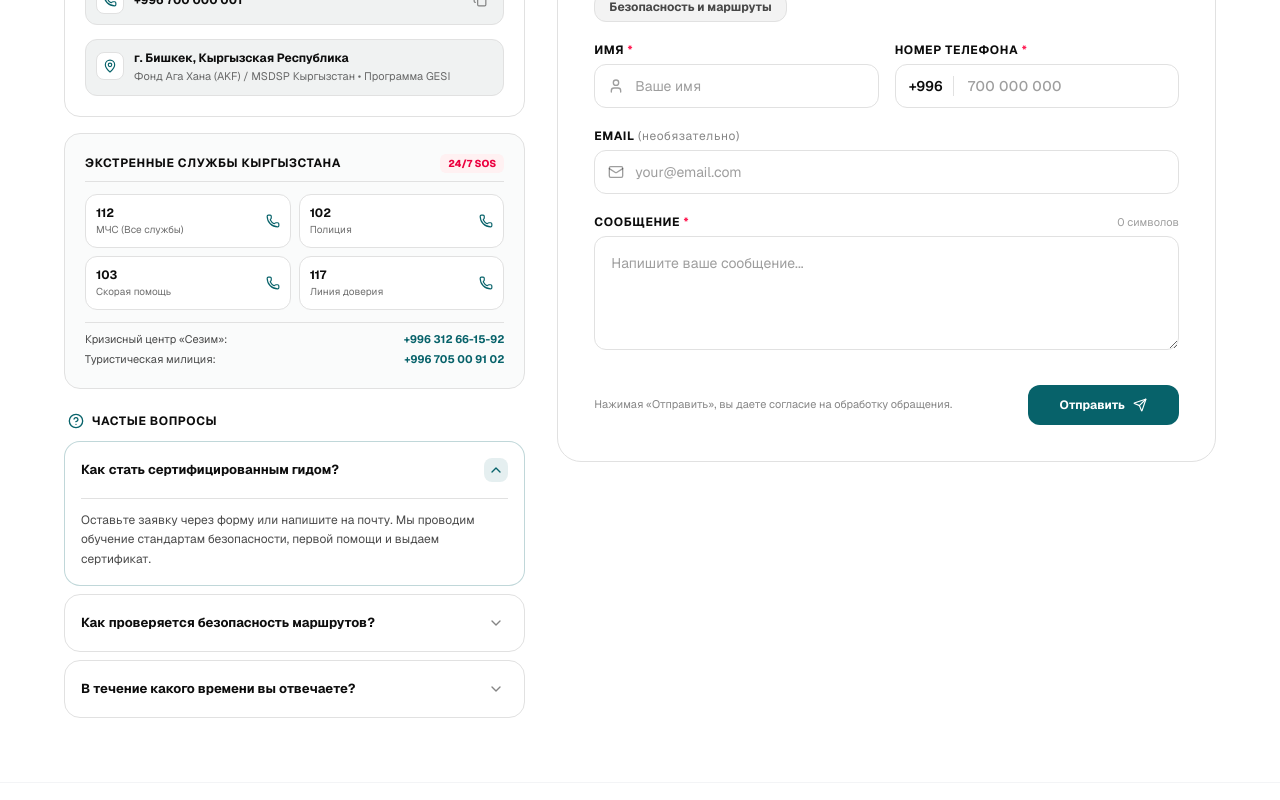
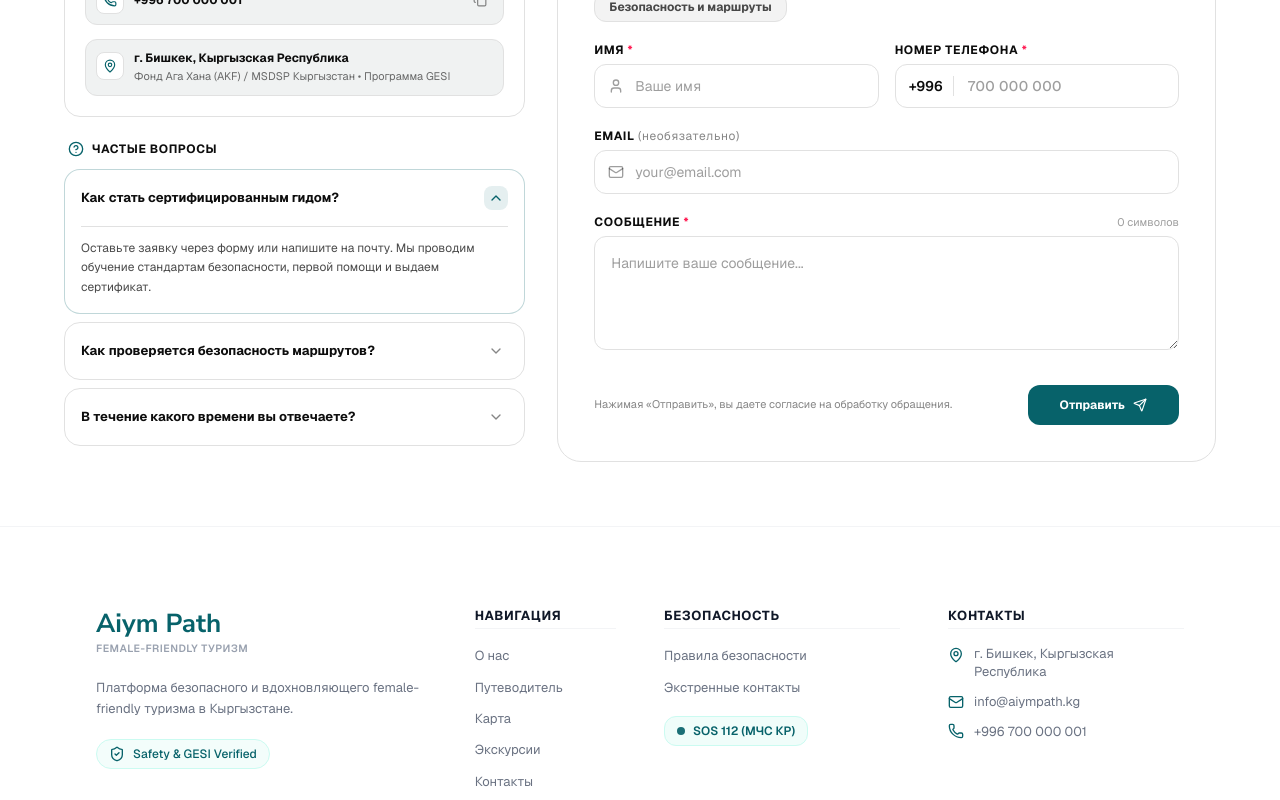
Before and after one commit to Evools/Aiym-Path, a Next.js app: page /contacts in a window 1280 px wide. Shown: the part 680-1480 px from the top of the page. Built offline with nearby package versions, Linux system fonts and the light colour scheme.

Commit message:
refactor: remove emergency contacts section from the contacts page

```diff
--- a/app/contacts/page.tsx
+++ b/app/contacts/page.tsx
@@ -181,79 +181,6 @@ export default function ContactsPage() {
                     <p className="text-[11px] text-[#0D0D0D]/60 mt-0.5">
                       Фонд Ага Хана (AKF) / MSDSP Кыргызстан • Программа GESI
                     </p>
-                  </div>
-                </div>
-              </div>
-
-              {/* Emergency Contacts Card (Приложение B ТЗ) */}
-              <div className="p-5 rounded-2xl bg-[#FAFBFB] border border-[#E1E1E1] flex flex-col gap-3">
-                <div className="flex items-center justify-between pb-2 border-b border-[#E1E1E1]">
-                  <span className="text-xs font-bold text-[#0D0D0D] uppercase tracking-wider">
-                    Экстренные службы Кыргызстана
-                  </span>
-                  <span className="text-[10px] font-extrabold text-rose-600 bg-rose-50 px-2 py-0.5 rounded-md">
-                    24/7 SOS
-                  </span>
-                </div>
-
-                <div className="grid grid-cols-2 gap-2 text-xs">
-                  <a
-                    href="tel:112"
-                    className="p-2.5 rounded-xl bg-white border border-[#E1E1E1] hover:border-[#07626A] flex items-center justify-between transition-colors"
-                  >
-                    <div>
-                      <span className="font-bold text-[#0D0D0D] block">112</span>
-                      <span className="text-[10px] text-[#0D0D0D]/60">МЧС (Все службы)</span>
-                    </div>
-                    <Phone className="w-3.5 h-3.5 text-[#07626A]" />
-                  </a>
-
-                  <a
-                    href="tel:102"
-                    className="p-2.5 rounded-xl bg-white border border-[#E1E1E1] hover:border-[#07626A] flex items-center justify-between transition-colors"
-                  >
-                    <div>
-                      <span className="font-bold text-[#0D0D0D] block">102</span>
-                      <span className="text-[10px] text-[#0D0D0D]/60">Полиция</span>
-                    </div>
-                    <Phone className="w-3.5 h-3.5 text-[#07626A]" />
-                  </a>
-
-                  <a
-                    href="tel:103"
-                    className="p-2.5 rounded-xl bg-white border border-[#E1E1E1] hover:border-[#07626A] flex items-center justify-between transition-colors"
-                  >
-                    <div>
-                      <span className="font-bold text-[#0D0D0D] block">103</span>
-                      <span className="text-[10px] text-[#0D0D0D]/60">Скорая помощь</span>
-                    </div>
-                    <Phone className="w-3.5 h-3.5 text-[#07626A]" />
-                  </a>
-
-                  <a
-                    href="tel:117"
-                    className="p-2.5 rounded-xl bg-white border border-[#E1E1E1] hover:border-[#07626A] flex items-center justify-between transition-colors"
-                  >
-                    <div>
-                      <span className="font-bold text-[#0D0D0D] block">117</span>
-                      <span className="text-[10px] text-[#0D0D0D]/60">Линия доверия</span>
-                    </div>
-                    <Phone className="w-3.5 h-3.5 text-[#07626A]" />
-                  </a>
-                </div>
-
-                <div className="pt-2 border-t border-[#E1E1E1] flex flex-col gap-1 text-[11px]">
-                  <div className="flex items-center justify-between text-[#0D0D0D]/75">
-                    <span>Кризисный центр «Сезим»:</span>
-                    <a href="tel:+996312661592" className="font-bold text-[#07626A] hover:underline">
-                      +996 312 66-15-92
-                    </a>
-                  </div>
-                  <div className="flex items-center justify-between text-[#0D0D0D]/75">
-                    <span>Туристическая милиция:</span>
-                    <a href="tel:+996705009102" className="font-bold text-[#07626A] hover:underline">
-                      +996 705 00 91 02
-                    </a>
                   </div>
                 </div>
               </div>
```
